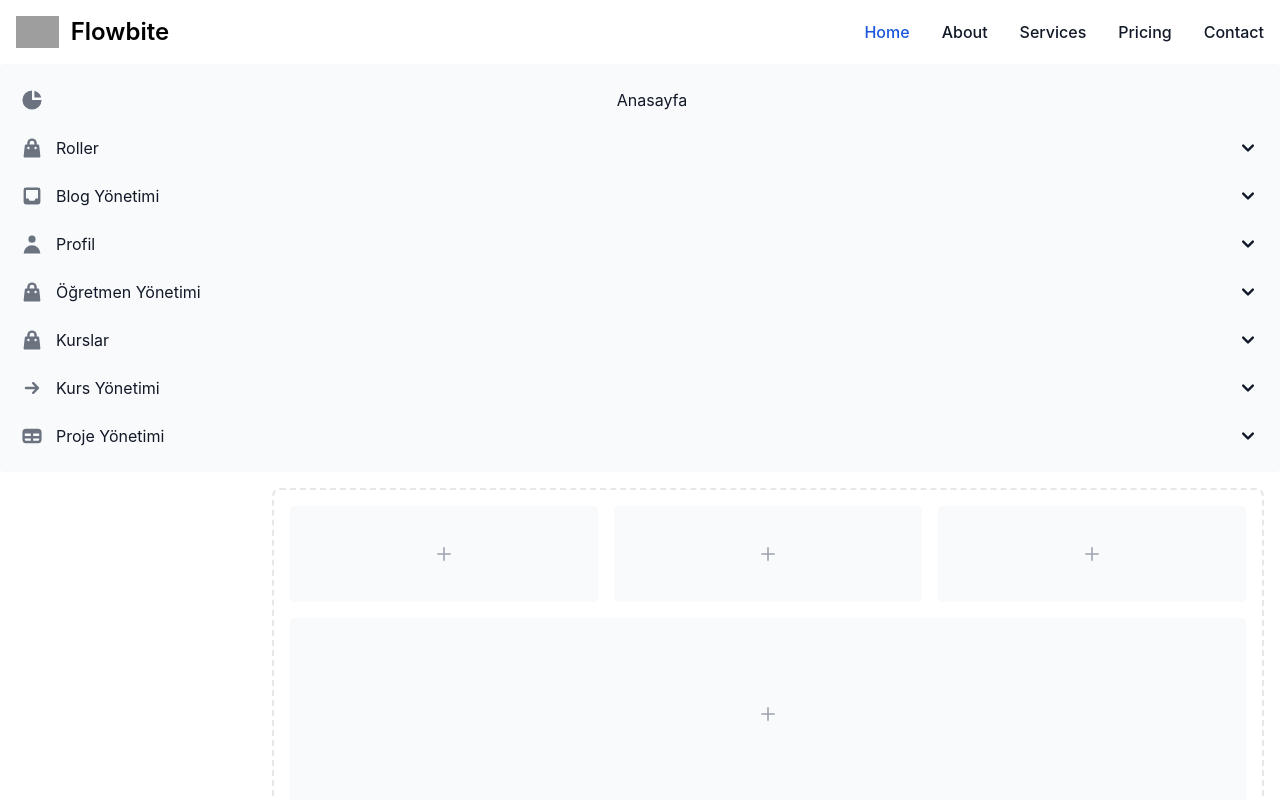
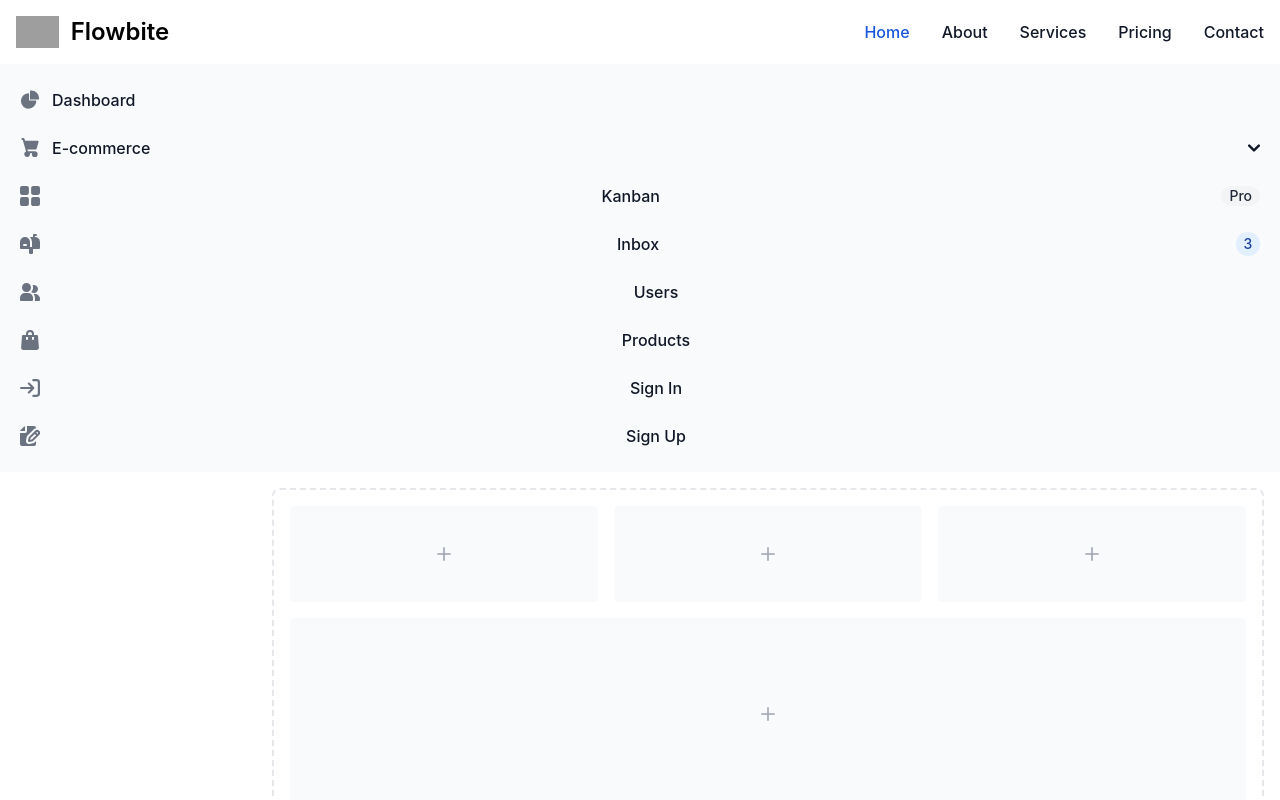
Before and after one commit to canata09/Tailwind-Flowbite-ReactJS-Library, a React (Create React App) app: page / in a window 1280 px wide. Shown: the top 800 px of the page. Built offline with nearby package versions, Linux system fonts and the light colour scheme; grey boxes are pictures that could not be loaded.

Commit message:
Update Sidemenu.js

```diff
--- a/src/components/Sidemenu/Sidemenu.js
+++ b/src/components/Sidemenu/Sidemenu.js
@@ -1,38 +1,93 @@
-import { Sidebar } from "flowbite-react";
-import { HiArrowSmRight, HiChartPie, HiInbox, HiShoppingBag, HiTable, HiUser } from "react-icons/hi";
 
 function Sidemenu() {
     return (
-        <Sidebar aria-label="Sidebar with multi-level dropdown example" className="w-full">
-            <Sidebar.Items>
-                <Sidebar.ItemGroup>
-                    <Sidebar.Item href="#" icon={HiChartPie}>
-                        Anasayfa
-                    </Sidebar.Item>
-                    <Sidebar.Collapse icon={HiShoppingBag} label="Roller">
-                        <Sidebar.Item href="#">Öğretmen Rolleri</Sidebar.Item>
-                    </Sidebar.Collapse>
-                    <Sidebar.Collapse icon={HiInbox} label="Blog Yönetimi">
-                        <Sidebar.Item href="#">Kursların Özeti</Sidebar.Item>
-                    </Sidebar.Collapse>
-                    <Sidebar.Collapse icon={HiUser} label="Profil">
-                        <Sidebar.Item href="#">Öğretmen Profili</Sidebar.Item>
-                    </Sidebar.Collapse>
-                    <Sidebar.Collapse icon={HiShoppingBag} label="Öğretmen Yönetimi">
-                        <Sidebar.Item href="#">Öğretmen Ders Kabul Bölümü</Sidebar.Item>
-                    </Sidebar.Collapse>
-                    <Sidebar.Collapse icon={HiShoppingBag} label="Kurslar">
-                        <Sidebar.Item href="#">Tüm Kurslar</Sidebar.Item>
-                    </Sidebar.Collapse>
-                    <Sidebar.Collapse icon={HiArrowSmRight} label="Kurs Yönetimi">
-                        <Sidebar.Item href="#">Kurs Oluştur</Sidebar.Item>
-                    </Sidebar.Collapse>
-                    <Sidebar.Collapse icon={HiTable} label="Proje Yönetimi">
-                        <Sidebar.Item href="#">Öğretmen Etkinliği</Sidebar.Item>
-                    </Sidebar.Collapse>
-                </Sidebar.ItemGroup>
-            </Sidebar.Items>
-        </Sidebar>
+        <div class="h-full px-3 py-4 overflow-y-auto bg-gray-50 dark:bg-gray-800">
+            <ul class="space-y-2 font-medium">
+                <li>
+                    <a href="#" class="flex items-center p-2 text-gray-900 rounded-lg dark:text-white hover:bg-gray-100 dark:hover:bg-gray-700 group">
+                        <svg class="w-5 h-5 text-gray-500 transition duration-75 dark:text-gray-400 group-hover:text-gray-900 dark:group-hover:text-white" aria-hidden="true" xmlns="http://www.w3.org/2000/svg" fill="currentColor" viewBox="0 0 22 21">
+                            <path d="M16.975 11H10V4.025a1 1 0 0 0-1.066-.998 8.5 8.5 0 1 0 9.039 9.039.999.999 0 0 0-1-1.066h.002Z" />
+                            <path d="M12.5 0c-.157 0-.311.01-.565.027A1 1 0 0 0 11 1.02V10h8.975a1 1 0 0 0 1-.935c.013-.188.028-.374.028-.565A8.51 8.51 0 0 0 12.5 0Z" />
+                        </svg>
+                        <span class="ms-3">Dashboard</span>
+                    </a>
+                </li>
+                <li>
+                    <button type="button" class="flex items-center w-full p-2 text-base text-gray-900 transition duration-75 rounded-lg group hover:bg-gray-100 dark:text-white dark:hover:bg-gray-700" aria-controls="dropdown-example" data-collapse-toggle="dropdown-example">
+                        <svg class="flex-shrink-0 w-5 h-5 text-gray-500 transition duration-75 group-hover:text-gray-900 dark:text-gray-400 dark:group-hover:text-white" aria-hidden="true" xmlns="http://www.w3.org/2000/svg" fill="currentColor" viewBox="0 0 18 21">
+                            <path d="M15 12a1 1 0 0 0 .962-.726l2-7A1 1 0 0 0 17 3H3.77L3.175.745A1 1 0 0 0 2.208 0H1a1 1 0 0 0 0 2h.438l.6 2.255v.019l2 7 .746 2.986A3 3 0 1 0 9 17a2.966 2.966 0 0 0-.184-1h2.368c-.118.32-.18.659-.184 1a3 3 0 1 0 3-3H6.78l-.5-2H15Z" />
+                        </svg>
+                        <span class="flex-1 ms-3 text-left rtl:text-right whitespace-nowrap">E-commerce</span>
+                        <svg class="w-3 h-3" aria-hidden="true" xmlns="http://www.w3.org/2000/svg" fill="none" viewBox="0 0 10 6">
+                            <path stroke="currentColor" stroke-linecap="round" stroke-linejoin="round" stroke-width="2" d="m1 1 4 4 4-4" />
+                        </svg>
+                    </button>
+                    <ul id="dropdown-example" class="hidden py-2 space-y-2">
+                        <li>
+                            <a href="#" class="flex items-center w-full p-2 text-gray-900 transition duration-75 rounded-lg pl-11 group hover:bg-gray-100 dark:text-white dark:hover:bg-gray-700">Products</a>
+                        </li>
+                        <li>
+                            <a href="#" class="flex items-center w-full p-2 text-gray-900 transition duration-75 rounded-lg pl-11 group hover:bg-gray-100 dark:text-white dark:hover:bg-gray-700">Billing</a>
+                        </li>
+                        <li>
+                            <a href="#" class="flex items-center w-full p-2 text-gray-900 transition duration-75 rounded-lg pl-11 group hover:bg-gray-100 dark:text-white dark:hover:bg-gray-700">Invoice</a>
+                        </li>
+                    </ul>
+                </li>
+                <li>
+                    <a href="#" class="flex items-center p-2 text-gray-900 rounded-lg dark:text-white hover:bg-gray-100 dark:hover:bg-gray-700 group">
+                        <svg class="flex-shrink-0 w-5 h-5 text-gray-500 transition duration-75 dark:text-gray-400 group-hover:text-gray-900 dark:group-hover:text-white" aria-hidden="true" xmlns="http://www.w3.org/2000/svg" fill="currentColor" viewBox="0 0 18 18">
+                            <path d="M6.143 0H1.857A1.857 1.857 0 0 0 0 1.857v4.286C0 7.169.831 8 1.857 8h4.286A1.857 1.857 0 0 0 8 6.143V1.857A1.857 1.857 0 0 0 6.143 0Zm10 0h-4.286A1.857 1.857 0 0 0 10 1.857v4.286C10 7.169 10.831 8 11.857 8h4.286A1.857 1.857 0 0 0 18 6.143V1.857A1.857 1.857 0 0 0 16.143 0Zm-10 10H1.857A1.857 1.857 0 0 0 0 11.857v4.286C0 17.169.831 18 1.857 18h4.286A1.857 1.857 0 0 0 8 16.143v-4.286A1.857 1.857 0 0 0 6.143 10Zm10 0h-4.286A1.857 1.857 0 0 0 10 11.857v4.286c0 1.026.831 1.857 1.857 1.857h4.286A1.857 1.857 0 0 0 18 16.143v-4.286A1.857 1.857 0 0 0 16.143 10Z" />
+                        </svg>
+                        <span class="flex-1 ms-3 whitespace-nowrap">Kanban</span>
+                        <span class="inline-flex items-center justify-center px-2 ms-3 text-sm font-medium text-gray-800 bg-gray-100 rounded-full dark:bg-gray-700 dark:text-gray-300">Pro</span>
+                    </a>
+                </li>
+                <li>
+                    <a href="#" class="flex items-center p-2 text-gray-900 rounded-lg dark:text-white hover:bg-gray-100 dark:hover:bg-gray-700 group">
+                        <svg class="flex-shrink-0 w-5 h-5 text-gray-500 transition duration-75 dark:text-gray-400 group-hover:text-gray-900 dark:group-hover:text-white" aria-hidden="true" xmlns="http://www.w3.org/2000/svg" fill="currentColor" viewBox="0 0 20 20">
+                            <path d="m17.418 3.623-.018-.008a6.713 6.713 0 0 0-2.4-.569V2h1a1 1 0 1 0 0-2h-2a1 1 0 0 0-1 1v2H9.89A6.977 6.977 0 0 1 12 8v5h-2V8A5 5 0 1 0 0 8v6a1 1 0 0 0 1 1h8v4a1 1 0 0 0 1 1h2a1 1 0 0 0 1-1v-4h6a1 1 0 0 0 1-1V8a5 5 0 0 0-2.582-4.377ZM6 12H4a1 1 0 0 1 0-2h2a1 1 0 0 1 0 2Z" />
+                        </svg>
+                        <span class="flex-1 ms-3 whitespace-nowrap">Inbox</span>
+                        <span class="inline-flex items-center justify-center w-3 h-3 p-3 ms-3 text-sm font-medium text-blue-800 bg-blue-100 rounded-full dark:bg-blue-900 dark:text-blue-300">3</span>
+                    </a>
+                </li>
+                <li>
+                    <a href="#" class="flex items-center p-2 text-gray-900 rounded-lg dark:text-white hover:bg-gray-100 dark:hover:bg-gray-700 group">
+                        <svg class="flex-shrink-0 w-5 h-5 text-gray-500 transition duration-75 dark:text-gray-400 group-hover:text-gray-900 dark:group-hover:text-white" aria-hidden="true" xmlns="http://www.w3.org/2000/svg" fill="currentColor" viewBox="0 0 20 18">
+                            <path d="M14 2a3.963 3.963 0 0 0-1.4.267 6.439 6.439 0 0 1-1.331 6.638A4 4 0 1 0 14 2Zm1 9h-1.264A6.957 6.957 0 0 1 15 15v2a2.97 2.97 0 0 1-.184 1H19a1 1 0 0 0 1-1v-1a5.006 5.006 0 0 0-5-5ZM6.5 9a4.5 4.5 0 1 0 0-9 4.5 4.5 0 0 0 0 9ZM8 10H5a5.006 5.006 0 0 0-5 5v2a1 1 0 0 0 1 1h11a1 1 0 0 0 1-1v-2a5.006 5.006 0 0 0-5-5Z" />
+                        </svg>
+                        <span class="flex-1 ms-3 whitespace-nowrap">Users</span>
+                    </a>
+                </li>
+                <li>
+                    <a href="#" class="flex items-center p-2 text-gray-900 rounded-lg dark:text-white hover:bg-gray-100 dark:hover:bg-gray-700 group">
+                        <svg class="flex-shrink-0 w-5 h-5 text-gray-500 transition duration-75 dark:text-gray-400 group-hover:text-gray-900 dark:group-hover:text-white" aria-hidden="true" xmlns="http://www.w3.org/2000/svg" fill="currentColor" viewBox="0 0 18 20">
+                            <path d="M17 5.923A1 1 0 0 0 16 5h-3V4a4 4 0 1 0-8 0v1H2a1 1 0 0 0-1 .923L.086 17.846A2 2 0 0 0 2.08 20h13.84a2 2 0 0 0 1.994-2.153L17 5.923ZM7 9a1 1 0 0 1-2 0V7h2v2Zm0-5a2 2 0 1 1 4 0v1H7V4Zm6 5a1 1 0 1 1-2 0V7h2v2Z" />
+                        </svg>
+                        <span class="flex-1 ms-3 whitespace-nowrap">Products</span>
+                    </a>
+                </li>
+                <li>
+                    <a href="#" class="flex items-center p-2 text-gray-900 rounded-lg dark:text-white hover:bg-gray-100 dark:hover:bg-gray-700 group">
+                        <svg class="flex-shrink-0 w-5 h-5 text-gray-500 transition duration-75 dark:text-gray-400 group-hover:text-gray-900 dark:group-hover:text-white" aria-hidden="true" xmlns="http://www.w3.org/2000/svg" fill="none" viewBox="0 0 18 16">
+                            <path stroke="currentColor" stroke-linecap="round" stroke-linejoin="round" stroke-width="2" d="M1 8h11m0 0L8 4m4 4-4 4m4-11h3a2 2 0 0 1 2 2v10a2 2 0 0 1-2 2h-3" />
+                        </svg>
+                        <span class="flex-1 ms-3 whitespace-nowrap">Sign In</span>
+                    </a>
+                </li>
+                <li>
+                    <a href="#" class="flex items-center p-2 text-gray-900 rounded-lg dark:text-white hover:bg-gray-100 dark:hover:bg-gray-700 group">
+                        <svg class="flex-shrink-0 w-5 h-5 text-gray-500 transition duration-75 dark:text-gray-400 group-hover:text-gray-900 dark:group-hover:text-white" aria-hidden="true" xmlns="http://www.w3.org/2000/svg" fill="currentColor" viewBox="0 0 20 20">
+                            <path d="M5 5V.13a2.96 2.96 0 0 0-1.293.749L.879 3.707A2.96 2.96 0 0 0 .13 5H5Z" />
+                            <path d="M6.737 11.061a2.961 2.961 0 0 1 .81-1.515l6.117-6.116A4.839 4.839 0 0 1 16 2.141V2a1.97 1.97 0 0 0-1.933-2H7v5a2 2 0 0 1-2 2H0v11a1.969 1.969 0 0 0 1.933 2h12.134A1.97 1.97 0 0 0 16 18v-3.093l-1.546 1.546c-.413.413-.94.695-1.513.81l-3.4.679a2.947 2.947 0 0 1-1.85-.227 2.96 2.96 0 0 1-1.635-3.257l.681-3.397Z" />
+                            <path d="M8.961 16a.93.93 0 0 0 .189-.019l3.4-.679a.961.961 0 0 0 .49-.263l6.118-6.117a2.884 2.884 0 0 0-4.079-4.078l-6.117 6.117a.96.96 0 0 0-.263.491l-.679 3.4A.961.961 0 0 0 8.961 16Zm7.477-9.8a.958.958 0 0 1 .68-.281.961.961 0 0 1 .682 1.644l-.315.315-1.36-1.36.313-.318Zm-5.911 5.911 4.236-4.236 1.359 1.359-4.236 4.237-1.7.339.341-1.699Z" />
+                        </svg>
+                        <span class="flex-1 ms-3 whitespace-nowrap">Sign Up</span>
+                    </a>
+                </li>
+            </ul>
+        </div>
     );
 }
 export default Sidemenu;
```
